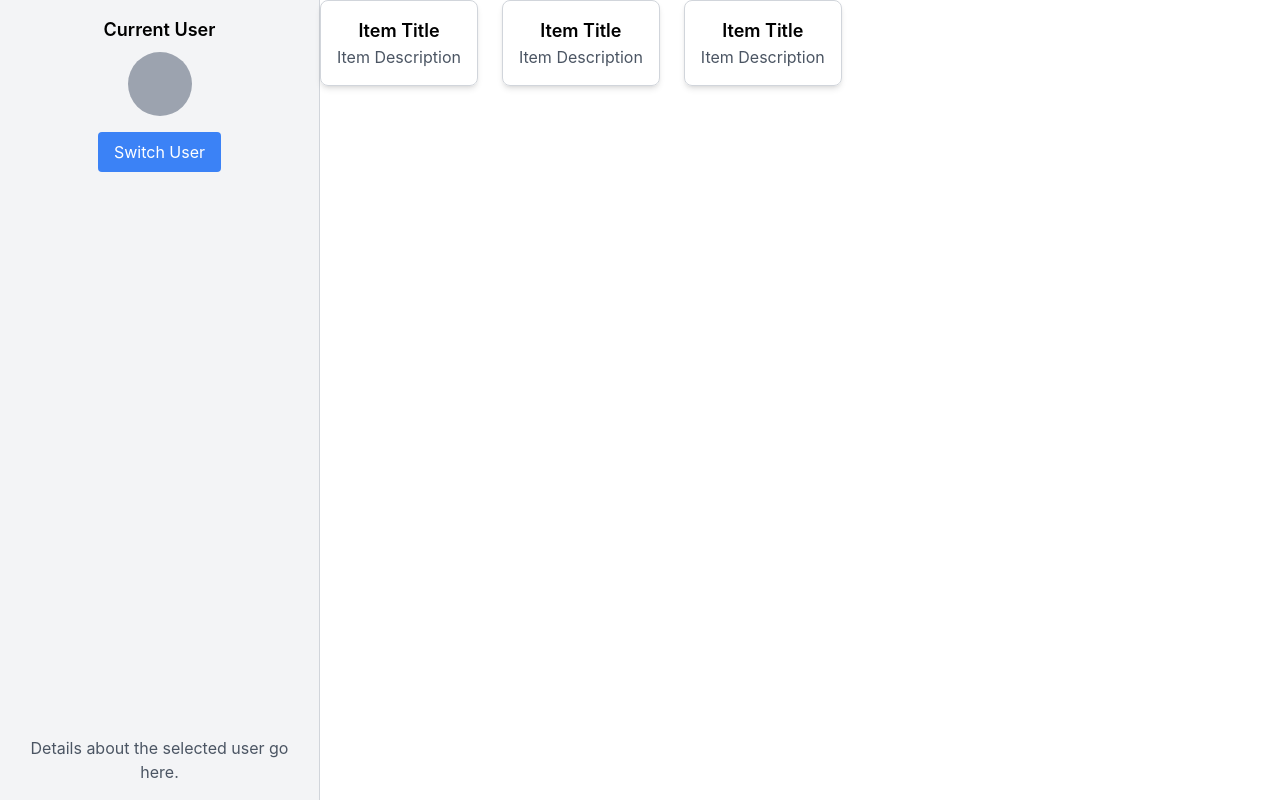
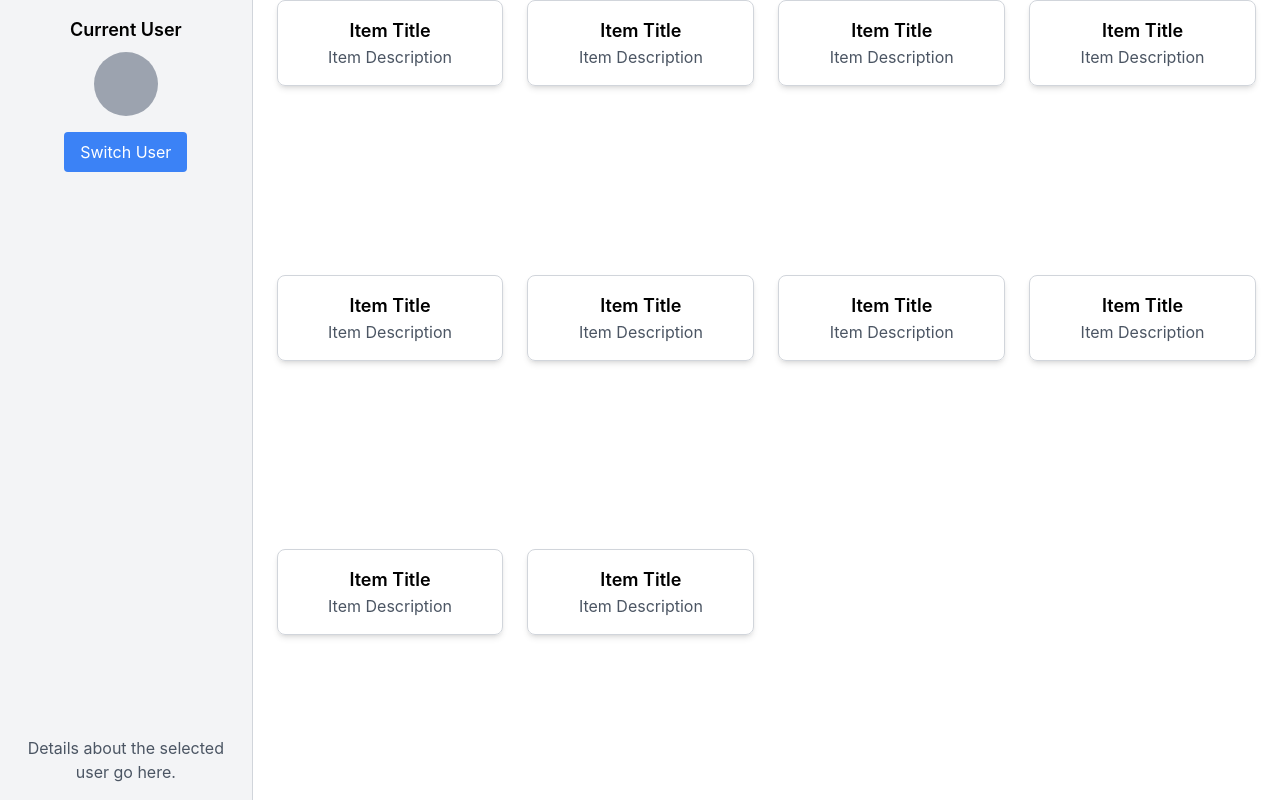
Before and after one commit to Neutron02/CS-Capstone, a React (Create React App) app in the folder cscapstone/: page /1 in a window 1280 px wide. Built offline with nearby package versions, Linux system fonts and the light colour scheme.

Commit message:
Formatted Cards
~Added Cards & Formatted.

```diff
--- a/cscapstone/src/Components/MarketplaceGrid.js
+++ b/cscapstone/src/Components/MarketplaceGrid.js
@@ -3,10 +3,16 @@
 
 /* Task is dynamic rendering based on source of data for marketplace cards */
 // Task is modifying the size and placement of grids based on screen size, or based on card content
-
 function MarketplaceGrid() {
   return (
-    <div className="grid grid-cols-1 sm:grid-cols-2 md:grid-cols-3 lg:grid-cols-4 gap-6 items-start">
+    <div className="grid grid-cols-1 sm:grid-cols-2 md:grid-cols-3 lg:grid-cols-4 gap-6 items-start w-full ml-6 mr-6">
+      <MarketplaceCard />
+      <MarketplaceCard />
+      <MarketplaceCard />
+      <MarketplaceCard />
+      <MarketplaceCard />
+      <MarketplaceCard />
+      <MarketplaceCard />
       <MarketplaceCard />
       <MarketplaceCard />
       <MarketplaceCard />
```
